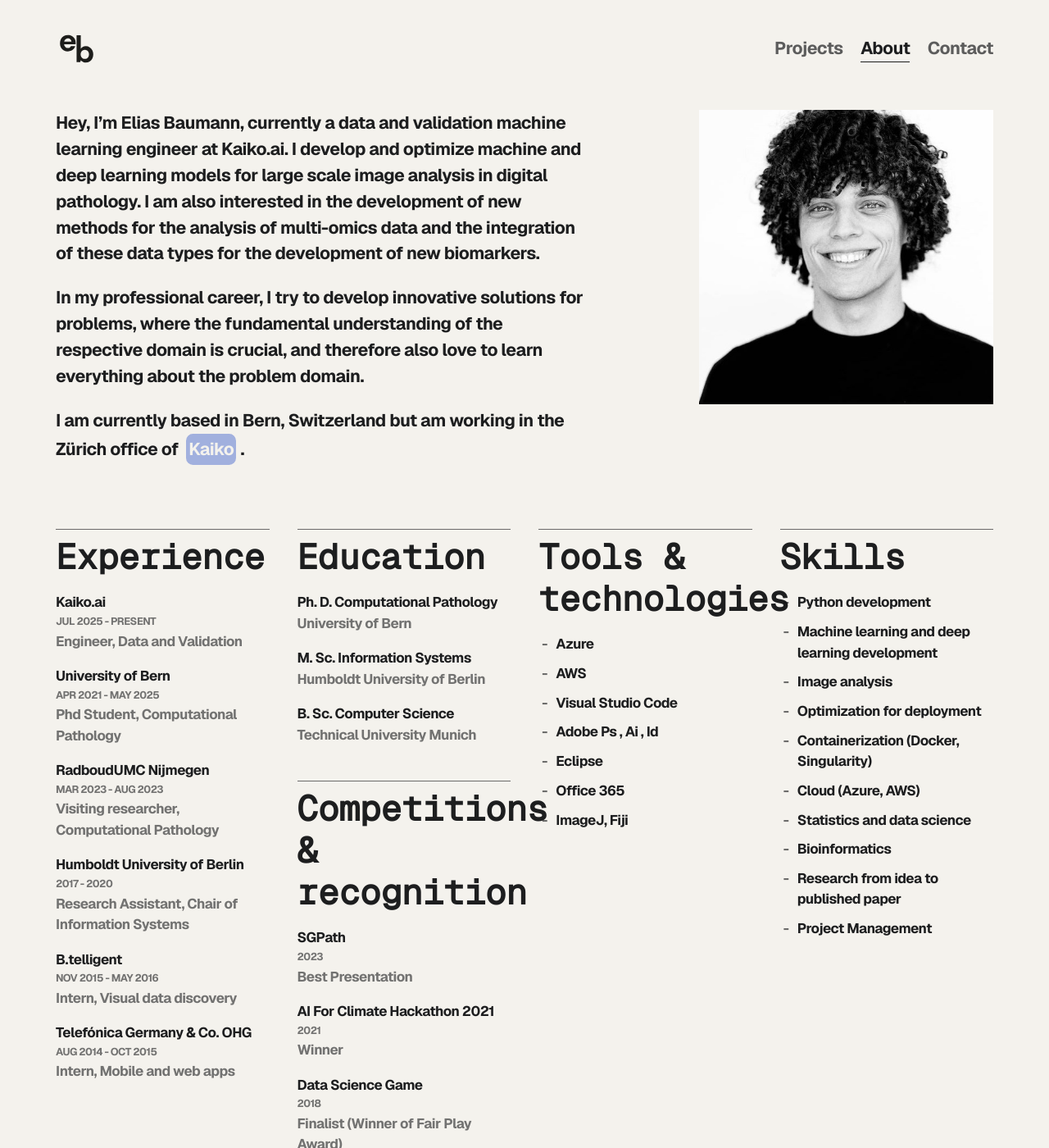
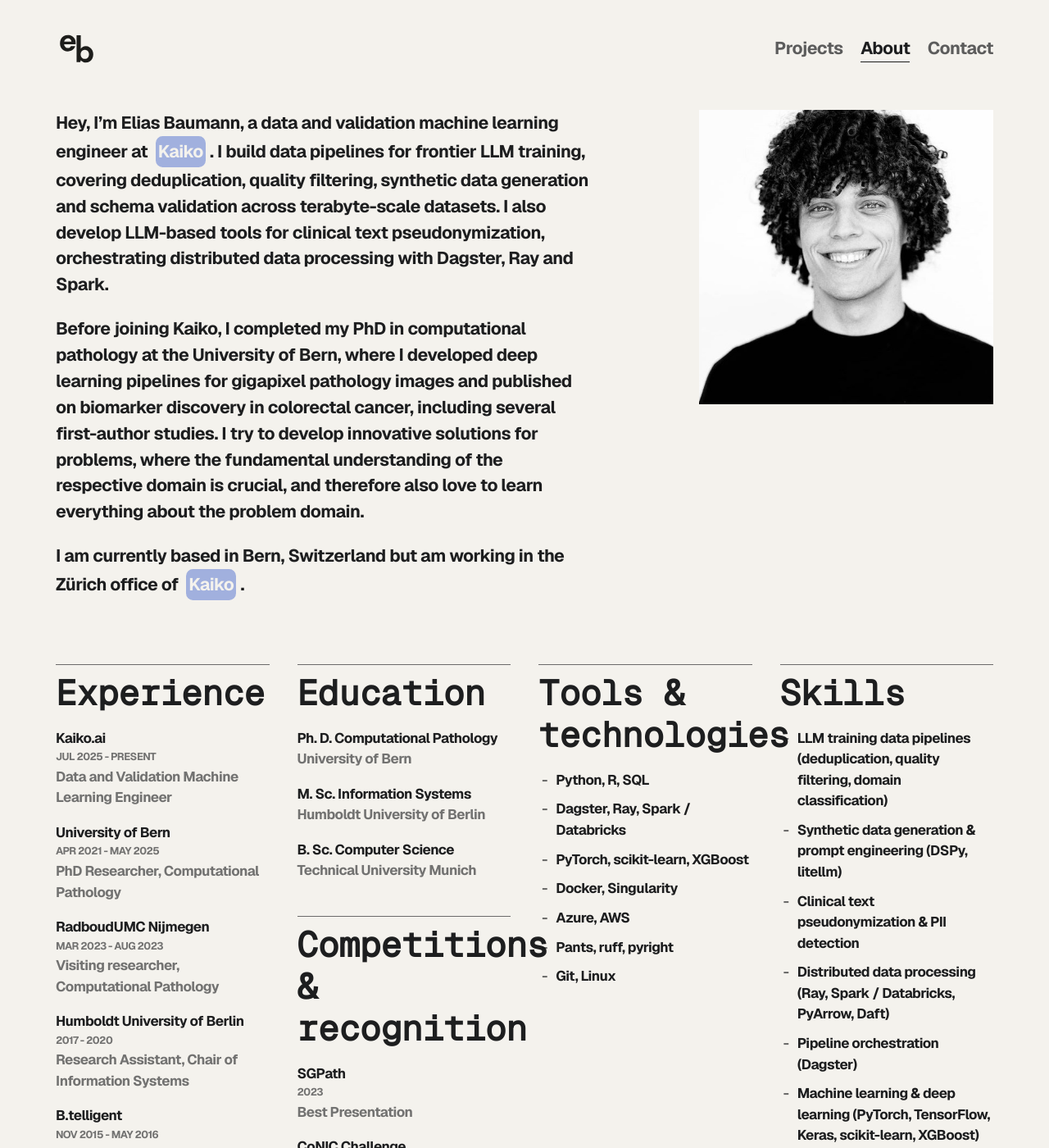
Before and after one commit to eliasbaumann/eliasbaumann.github.io, a Jekyll site: the page built from _pages/about.html, in a window 1280 px wide and 1400 px high. Shown: the whole window at 82% size. Built offline with Jekyll 4.4.1, drawn with Linux system fonts in a browser that asks for light colours; some of the changed text lies outside the part shown.

Commit message:
add two new projects, update about

```diff
--- a/_pages/about.html
+++ b/_pages/about.html
@@ -5,13 +5,14 @@ permalink: /about/
 priority: 0.9
 
 intro: |
-  Hey, I'm Elias Baumann, currently a data and validation machine learning engineer at Kaiko.ai.
-  I develop and optimize machine and deep learning models
-  for large scale image analysis in digital pathology. I am also interested in the
-  development of new methods for the analysis of multi-omics data and the integration
-  of these data types for the development of new biomarkers.
+  Hey, I'm Elias Baumann, a data and validation machine learning engineer at [Kaiko](https://www.kaiko.ai/).
+  I build data pipelines for frontier LLM training, covering deduplication, quality filtering, synthetic data
+  generation and schema validation across terabyte-scale datasets. I also develop LLM-based tools for clinical text
+  pseudonymization, orchestrating distributed data processing with Dagster, Ray and Spark.
 
-  In my professional career, I try to develop innovative solutions for problems,
+  Before joining Kaiko, I completed my PhD in computational pathology at the University of Bern, where I developed
+  deep learning pipelines for gigapixel pathology images and published on biomarker discovery in colorectal cancer,
+  including several first-author studies. I try to develop innovative solutions for problems,
   where the fundamental understanding of the respective domain is crucial, and therefore
   also love to learn everything about the problem domain.
 
@@ -21,11 +22,11 @@ profile_picture: /images/profile-pictures/profile.jpg
 
 experience:
   - company: Kaiko.ai
-    position: Engineer, Data and Validation
+    position: Data and Validation Machine Learning Engineer
     period: Jul 2025 - Present
 
   - company: University of Bern
-    position: Phd Student, Computational Pathology
+    position: PhD Researcher, Computational Pathology
     period: Apr 2021 - May 2025
 
   - company: RadboudUMC Nijmegen
@@ -65,6 +66,10 @@ competitions:
     result: Best Presentation
     link: https://www.meeting-com.ch/fileadmin/user_upload/programme_pdf/Programme_2023/SGPath_2023_Preliminary_Program.pdf
 
+  - event: CoNIC Challenge
+    period: 2022
+    result: 2nd Place
+
   - event: AI For Climate Hackathon 2021
     period: 2021
     result: Winner
@@ -75,25 +80,24 @@ competitions:
     result: Finalist (Winner of Fair Play Award)
 
 skills:
-  - Python development
-  - Machine learning and deep learning development
-  - Image analysis
-  - Optimization for deployment
-  - Containerization (Docker, Singularity)
-  - Cloud (Azure, AWS)
-  - Statistics and data science
-  - Bioinformatics
+  - LLM training data pipelines (deduplication, quality filtering, domain classification)
+  - Synthetic data generation & prompt engineering (DSPy, litellm)
+  - Clinical text pseudonymization & PII detection
+  - Distributed data processing (Ray, Spark / Databricks, PyArrow, Daft)
+  - Pipeline orchestration (Dagster)
+  - Machine learning & deep learning (PyTorch, TensorFlow, Keras, scikit-learn, XGBoost)
+  - Survival analysis & clinical statistics
   - Research from idea to published paper
   - Project Management
 
 tools:
-  - Azure
-  - AWS
-  - Visual Studio Code
-  - Adobe Ps , Ai , Id
-  - Eclipse
-  - Office 365
-  - ImageJ, Fiji
+  - Python, R, SQL
+  - Dagster, Ray, Spark / Databricks
+  - PyTorch, scikit-learn, XGBoost
+  - Docker, Singularity
+  - Azure, AWS
+  - Pants, ruff, pyright
+  - Git, Linux
 
 about_site: |
 
@@ -108,7 +112,7 @@ about_site: |
     "@context": "http://schema.org/",
     "@type": "Person",
     "name": "Elias Baumann",
-    "jobTitle": "Machine Learning Engineer",
+    "jobTitle": "Data and Validation Machine Learning Engineer",
     "nationality": "German",
     "url": "http://www.eliasbaumann.com/",
     "address": {
--- a/_pages/contact.html
+++ b/_pages/contact.html
@@ -14,6 +14,7 @@ priority: 0.9
     "sameAs": [
       "https://github.com/{{ site.social-username.github }}",
       "https://linkedin.com/in/{{ site.social-username.linkedin }}",
+      "https://scholar.google.com/citations?user=v03tZmoAAAAJ"
     ]
   }
 </script>
@@ -24,7 +25,8 @@ priority: 0.9
     <aside class="contact-intro">
       <p class="paragraph-huge">
         The best ways to reach me are via <a href="//github.com/{{ site.social-username.github }}">GitHub</a>, or by connecting with me on
-        <a href="//linkedin.com/in/{{ site.social-username.linkedin }}">Linkedin</a>.
+        <a href="//linkedin.com/in/{{ site.social-username.linkedin }}">Linkedin</a>. You can also find my research on
+        <a href="https://scholar.google.com/citations?user=v03tZmoAAAAJ">Google Scholar</a>.
       </p>
     </aside>
 
--- a/_pages/projects.html
+++ b/_pages/projects.html
@@ -7,7 +7,7 @@ priority: 1.0
 ---
 
 <div class="projects-intro-wrapper">
-  <p class="projects-intro type-level-1">Hi! I am Elias&nbsp;Baumann, a data and validation engineer at Kaiko.ai.</p>
+  <p class="projects-intro type-level-1">Hi! I am Elias&nbsp;Baumann, a data and validation machine learning engineer at Kaiko.ai, building data pipelines for frontier LLM training.</p>
 </div>
 
 <div class="projects-intro-wrapper"><p class="projects-intro type-level-3">Check out my <a href="https://github.com/eliasbaumann">GitHub</a> or <a href="https://scholar.google.com/citations?user=v03tZmoAAAAJ">Google scholar</a> to see my most recent work.</p></div>
```
Also changed, not shown: _projects/crc-ai-review.md (added, +87 -0 lines), _projects/crc-eos-lym-iel.md (+6 -1 lines), _projects/msai-path.md (+76 -37 lines), images/projects/crc-ai-review/figure1.webp (added), images/projects/crc-ai-review/figure3.webp (added), images/projects/crc-ai-review/figure4.webp (added), images/projects/crc-ai-review/figure5.webp (added), images/projects/crc-ai-review/thumbnail.webp (added), images/projects/msai-path/figure1.webp (added), images/projects/msai-path/figure2.webp (added), images/projects/msai-path/figure3.webp (added), images/projects/msai-path/figure4.webp (added), images/projects/msai-path/figure5.webp (added), images/projects/msai-path/figure6.webp (added), 2 more files.
